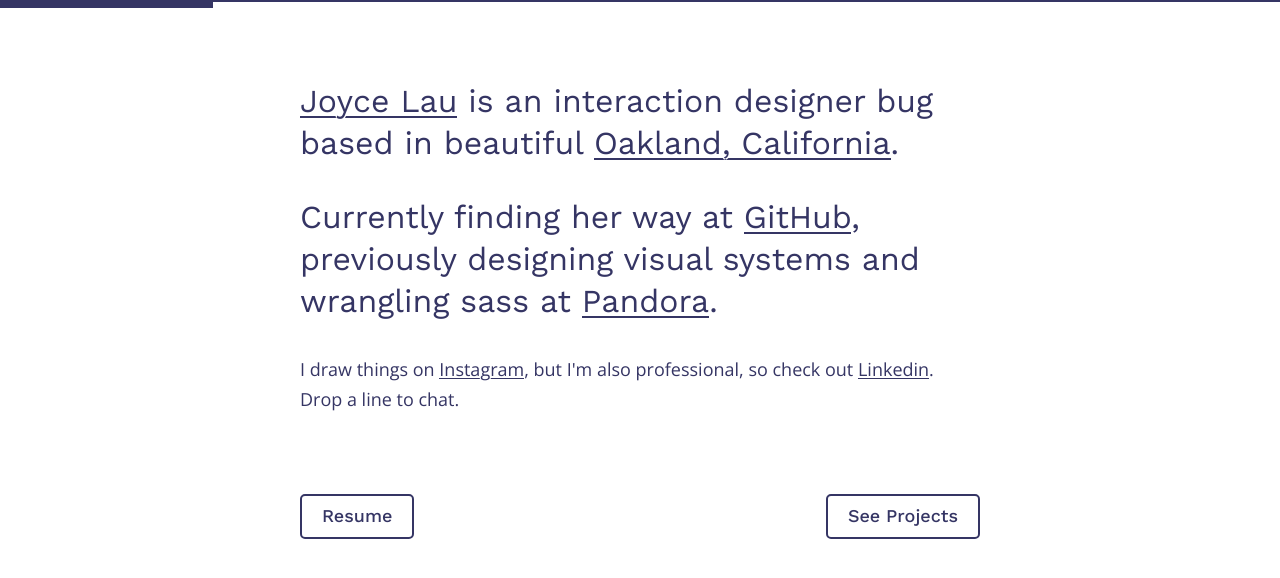
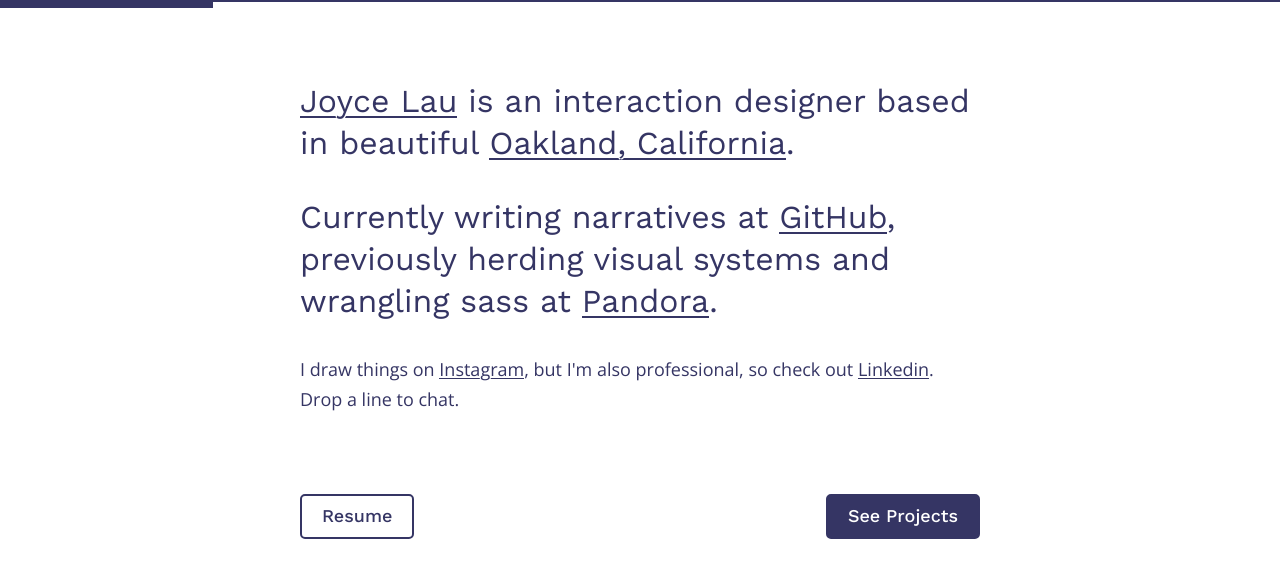
Before and after one commit to ohjoycelau/ohjoycelau.github.io, a React (Create React App) app: page / in a window 1280 px wide. Shown: the top 578 px of the page. Built offline with nearby package versions, Linux system fonts and the light colour scheme.

Commit message:
update nav and home copy, update gitignore

```diff
--- a/package.json
+++ b/package.json
@@ -22,7 +22,8 @@
     "react-native-web": "0.0.81",
     "react-router": "^4.1.1",
     "react-router-dom": "^4.1.1",
-    "username": "^2.3.0"
+    "username": "^2.3.0",
+    "node-sass": "4.11.0"
   },
   "scripts": {
     "start": "react-scripts start",
--- a/src/content/ATV.js
+++ b/src/content/ATV.js
@@ -126,7 +126,7 @@
 				<section className="section-full bg-grey">
 					<section className="section-last section-nav">
 						<Link className="button" to="/">Back Home</Link>
-						<Link className="button" to="/Pandora-Systems">Next Project</Link>
+						<Link className="button button-inverted" to="/Pandora-Systems">Next Project</Link>
 					</section>
 				</section>
 			</main>
--- a/src/content/Annenberg.js
+++ b/src/content/Annenberg.js
@@ -64,7 +64,7 @@
 				<section className="section-full bg-grey section-fixed">
 					<section className="section-last section-nav">
 						<Link className="button" to="/Pandora-Dashboard">Previous</Link>
-						<Link className="button" to="/Whiteboard-Sessions">Next Project</Link>
+						<Link className="button button-inverted" to="/Whiteboard-Sessions">Next Project</Link>
 					</section>
 				</section>
 			</main>
--- a/src/content/Blog.js
+++ b/src/content/Blog.js
@@ -70,7 +70,7 @@
 				<section className="section-full bg-grey">
 					<section className="section-last section-nav">
 						<Link className="button" to="/USC-Annenberg">Previous</Link>
-						<Link className="button" to="/Pandora-Dashboard">Next Project</Link>
+						<Link className="button button-inverted" to="/Pandora-Dashboard">Next Project</Link>
 					</section>
 				</section>
 			</main>
--- a/src/content/Eng.js
+++ b/src/content/Eng.js
@@ -59,7 +59,7 @@
 				<section className="section-full bg-grey">
 					<section className="section-last section-nav">
 						<Link className="button" to="/Pandora-Systems">Previous</Link>
-						<Link className="button" to="/USC-Annenberg">Next Project</Link>
+						<Link className="button button-inverted" to="/USC-Annenberg">Next Project</Link>
 					</section>
 				</section>
 			</main>
--- a/src/content/Home.js
+++ b/src/content/Home.js
@@ -7,15 +7,15 @@
 		<div>
 			<main>
 				<section className="section-default">
-					<p className="font-h1"><Link to="/Resume">Joyce Lau</Link> is an interaction designer bug based in beautiful <a target="blank" href="https://www.google.com/maps/placelists/list/1Txuf3VoxvgevYPY3ZfRVgmjlqcU">Oakland,&nbsp;California</a>.</p>
-					<p className="font-h1">Currently finding her way at <a href="http://github.com" target="blank">GitHub</a>, previously designing visual systems and wrangling sass at <a target="blank" href="https://pandora.com">Pandora</a>.</p>
+					<p className="font-h1"><Link to="/Resume">Joyce Lau</Link> is an interaction designer based in beautiful <a target="blank" href="https://www.google.com/maps/placelists/list/1Txuf3VoxvgevYPY3ZfRVgmjlqcU">Oakland,&nbsp;California</a>.</p>
+					<p className="font-h1">Currently writing narratives at <a href="http://github.com" target="blank">GitHub</a>, previously herding visual systems and wrangling sass at <a target="blank" href="https://pandora.com">Pandora</a>.</p>
 					<p className="font-body">I draw things on <a href="http://instagram.com/ohjoycelau" target="blank">Instagram</a>, but I'm also professional, so check out <a href="http://linkedin.com/in/ohjoycelau" target="blank">Linkedin</a>. <a href="mailto:ohjoycelau@gmail.com?subject=Ahoy!" target="blank">Drop&nbsp;a&nbsp;line</a> to chat.</p>
 
 				</section>
 				<section className="section-full">
 					<section className="section-default section-nav padmar-0">
 						<Link className="button" to="/Resume">Resume</Link>
-						<Link className="button" to="/Pandora-10ft">See Projects</Link>
+						<Link className="button button-inverted" to="/Pandora-10ft">See Projects</Link>
 					</section>
 				</section>
 			</main>
--- a/src/content/Resume.js
+++ b/src/content/Resume.js
@@ -11,13 +11,13 @@
 			</section>
 			<section className="section-default font-body">
 				<p>Sept 2018 - present
-					<br/><b>Product Designer</b>, GitHub</p>
+					<br/><b>Product designer</b>, GitHub</p>
 				<p>July 2016 - Aug 2018
-					<br/><b>Product designer</b>, Pandora Media</p>
+					<br/><b>Product designer</b>, Pandora</p>
 				<p>Feb 2015 - July 2016
-					<br/><b>Web designer/developer</b>, Pandora Media</p>
+					<br/><b>Web designer/developer</b>, Pandora</p>
 				<p>Summer 2014
-					<br/><b>Visual design intern</b>, Pandora Media</p>
+					<br/><b>Visual design intern</b>, Pandora</p>
 				<p>Jan - Dec 2014
 					<br/><b>Web designer/developer</b>, USC Annenberg School for Communication and Journalism, Office of Public Affairs</p>
 				<p>June - Aug 2013
@@ -30,12 +30,12 @@
 					<br/>Minors in Web Development and Marketing</p>
 			</section>
 			<section className="section-default">
-				<a className="button button-inverted" href="mailto:ohjoycelau@gmail.com?subject=Ahoy!">Drop a line</a>
+				<a className="button" href="mailto:ohjoycelau@gmail.com?subject=Ahoy!">Drop a line</a>
 			</section>
 			<section className="section-full bg-grey">
 				<section className="section-last section-nav">
 					<Link className="button" to="/">Back Home</Link>
-					<Link className="button" to="/Pandora-10ft">See Projects</Link>
+					<Link className="button button-inverted" to="/Pandora-10ft">See Projects</Link>
 				</section>
 			</section>
 		</div>
--- a/src/content/Systems.js
+++ b/src/content/Systems.js
@@ -69,7 +69,7 @@
 				<section className="section-full bg-grey">
 					<section className="section-last section-nav">
 						<Link className="button" to="/Pandora-10ft">Previous</Link>
-						<Link className="button" to="/Pandora-Dashboard">Next Project</Link>
+						<Link className="button button-inverted" to="/Pandora-Dashboard">Next Project</Link>
 					</section>
 				</section>
 			</main>
--- a/src/content/Whiteboard.js
+++ b/src/content/Whiteboard.js
@@ -56,13 +56,13 @@
 						I like to make and draw on other things too. Sometimes I take pictures.
 					</p>
 					<p>
-						<a className="button button-inverted" target="blank" href="http://instagram.com/ohjoycelau">See more on Instagram</a>
+						<a className="button" target="blank" href="http://instagram.com/ohjoycelau">See more on Instagram</a>
 					</p>
 				</section>
 				<section className="section-full bg-grey">
 					<section className="section-last section-nav">
 						<Link className="button" to="/USC-Annenberg">Previous Project</Link>
-						<Link className="button" to="/">Back Home</Link>
+						<Link className="button button-inverted" to="/">Back Home</Link>
 					</section>
 				</section>
 			</main>
```
Also changed, not shown: 1 other file (tests, documents, lock files or other folders).
